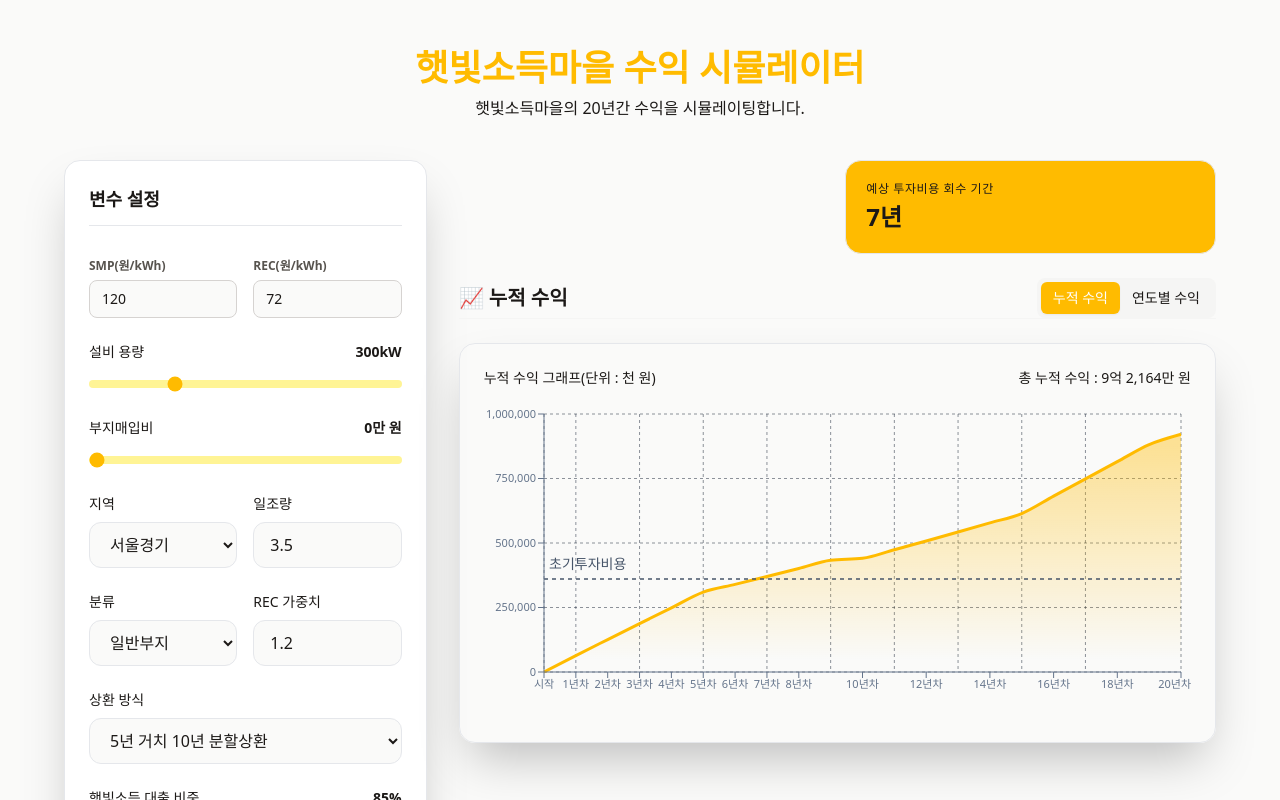
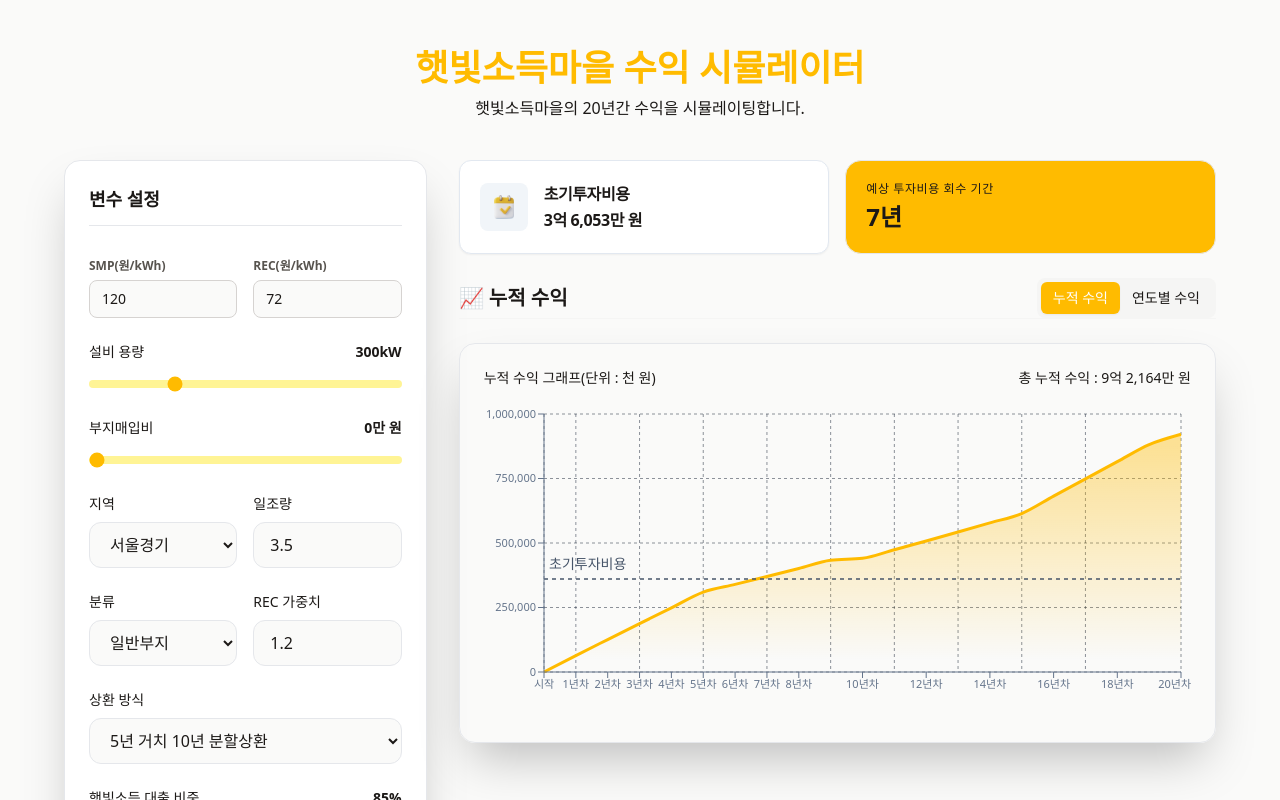
Before and after one commit to Hayley-Song/SolarPowerGeneration, a React (Vite) app: page / in a window 1280 px wide. Shown: the top 800 px of the page. Built offline with nearby package versions, Linux system fonts and the light colour scheme.

Commit message:
Update ChartView.jsx

```diff
--- a/src/components/ChartView.jsx
+++ b/src/components/ChartView.jsx
@@ -27,7 +27,7 @@ export default function ChartView({ data }) {
     <section className="lg:col-span-2 flex flex-col gap-6 sticky top-6 h-fit">
       {/* 요약 카드 */}
       <div className="grid grid-cols-1 md:grid-cols-2 gap-4">
-        <statCard title="초기투자비용" value={formatKoreanWon(initialExpense)} icon={calendarIcon} />
+        <StatCard title="초기투자비용" value={formatKoreanWon(initialExpense)} icon={calendarIcon} />
         <div className="bg-primary p-5 rounded-2xl border">
           <p className="text-xs mainText uppercase tracking-wider mb-1">
             예상 투자비용 회수 기간
```
